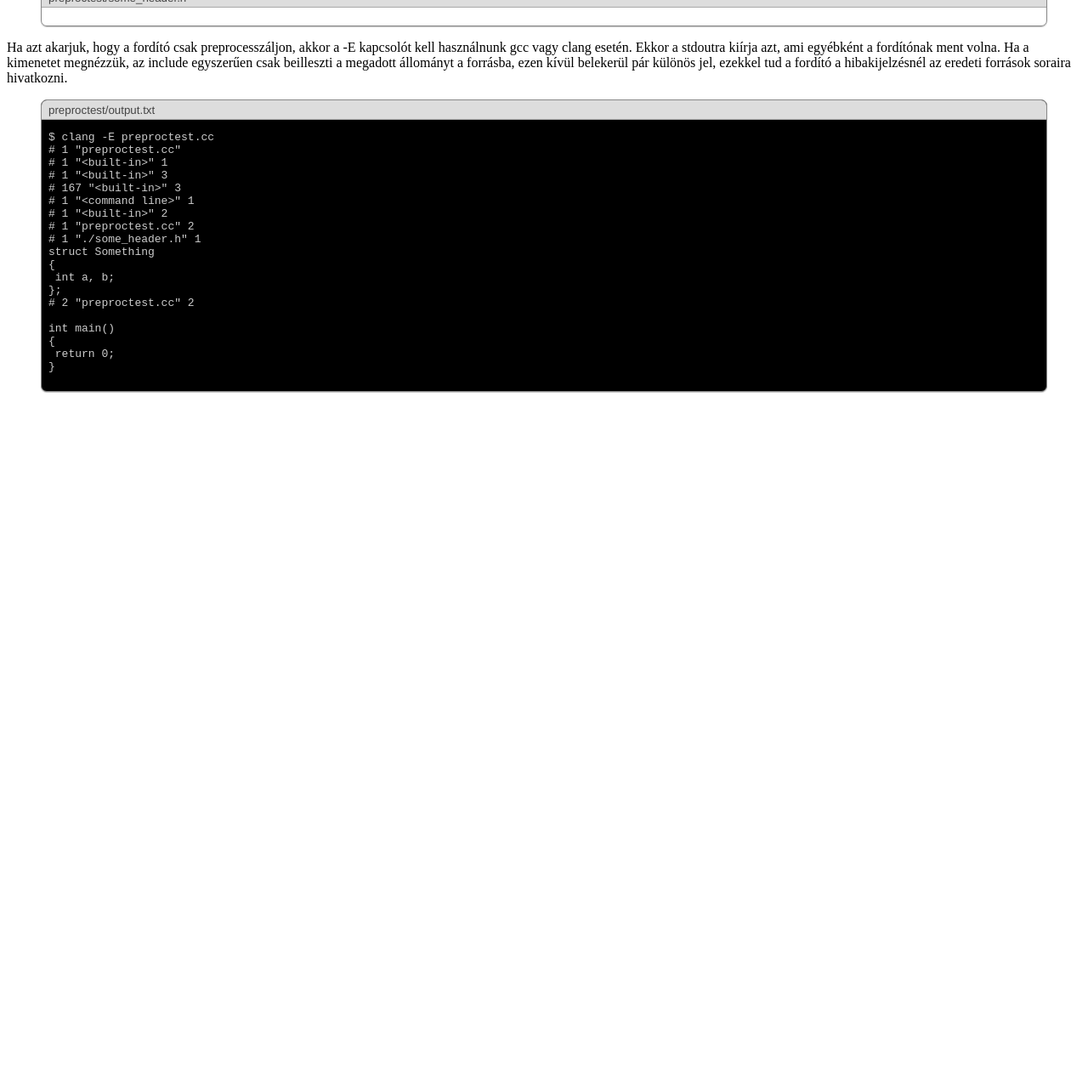
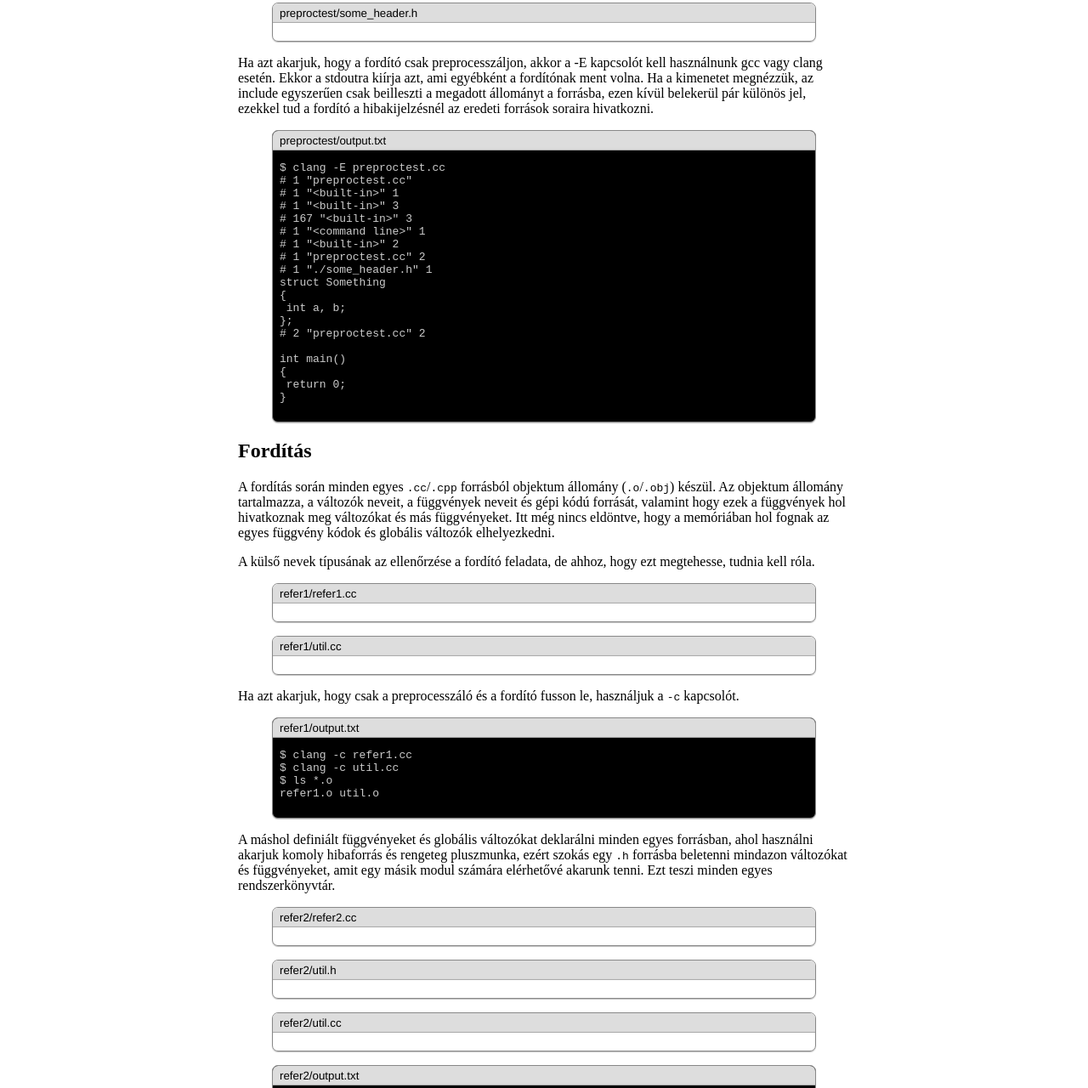
Before and after one commit to psiroki/psiroki.github.io, a plain HTML site: page ccjegyzet/index.html in a window 1280 px wide. Shown: the part 289-1569 px from the top of the page at 85% size. Before the commit the page ends 800 px from the top, so only its background shows below. Drawn offline with nearby package versions, Linux system fonts and the light colour scheme; no server answers.

Commit message:
Added compiling section

```diff
--- a/ccjegyzet/css/notes.css
+++ b/ccjegyzet/css/notes.css
@@ -1,3 +1,10 @@
+@media screen and (min-width: 1024px) {
+	body {
+		max-width: 720px;
+		margin: 0 auto;
+	}
+}
+
 figure
 {
     border: 1px solid #888;
@@ -23,3 +30,14 @@ figure.console
 	background: black;
 	color: #ccc;
 }
+
+figcaption a
+{
+	color: #000;
+	text-decoration: none;
+}
+
+figcaption a:hover
+{
+	text-decoration: underline;
+}
--- a/ccjegyzet/index.html
+++ b/ccjegyzet/index.html
@@ -5,6 +5,7 @@
 <title>C++ jegyzet</title>
 <link rel="stylesheet" href="css/sh_style.css"/>
 <link rel="stylesheet" href="css/notes.css"/>
+<meta name="viewport" content="width=device-width, user-scalable=no"/>
 </head>
 <body>
 <ol>
@@ -28,6 +29,29 @@ include egyszerűen csak beilleszti a megadott állományt a forrásba, ezen
 kívül belekerül pár különös jel, ezekkel tud a fordító a hibakijelzésnél
 az eredeti források soraira hivatkozni.</p>
 <pre class="console" data-source="preproctest/output.txt"></pre>
+<h2>Fordítás</h2>
+<p>A fordítás során minden egyes <code>.cc</code>/<code>.cpp</code>
+forrásból objektum állomány (<code>.o</code>/<code>.obj</code>) készül.
+Az objektum állomány tartalmazza, a változók neveit, a függvények neveit
+és gépi kódú forrását, valamint hogy ezek a függvények hol hivatkoznak meg
+változókat és más függvényeket. Itt még nincs eldöntve, hogy a memóriában
+hol fognak az egyes függvény kódok és globális változók elhelyezkedni.</p>
+<p>A külső nevek típusának az ellenőrzése a fordító feladata, de ahhoz, hogy
+ezt megtehesse, tudnia kell róla.</p>
+<pre class="sh_cpp" data-source="refer1/refer1.cc"></pre>
+<pre class="sh_cpp" data-source="refer1/util.cc"></pre>
+<p>Ha azt akarjuk, hogy csak a preprocesszáló és a fordító fusson le,
+használjuk a <code>-c</code> kapcsolót.</p>
+<pre class="console" data-source="refer1/output.txt"></pre>
+<p>A máshol definiált függvényeket és globális változókat deklarálni minden
+egyes forrásban, ahol használni akarjuk komoly hibaforrás és rengeteg
+pluszmunka, ezért szokás egy <code>.h</code> forrásba beletenni mindazon
+változókat és függvényeket, amit egy másik modul számára elérhetővé akarunk
+tenni. Ezt teszi minden egyes rendszerkönyvtár.</p>
+<pre class="sh_cpp" data-source="refer2/refer2.cc"></pre>
+<pre class="sh_cpp" data-source="refer2/util.h"></pre>
+<pre class="sh_cpp" data-source="refer2/util.cc"></pre>
+<pre class="console" data-source="refer2/output.txt"></pre>
 </section>
 </article>
 <script type="application/javascript" src="js/sh_cpp.js"></script>
--- a/ccjegyzet/js/highlightDocument.js
+++ b/ccjegyzet/js/highlightDocument.js
@@ -18,7 +18,8 @@ $(function() {
 			return;
 		var figure = document.createElement("figure");
 		var ref = pre.getAttribute("data-source");
-		$(figure).insertBefore(pre).append($("<figcaption/>").text(ref)).append(pre);
+		$(figure).insertBefore(pre).append($("<figcaption/>")
+			.append($("<a/>", { href: ref }).text(ref))).append(pre);
 		if($(pre).hasClass("console"))
 		{
 			$(pre).removeClass("console");
```
Also changed, not shown: ccjegyzet/refer1/output.txt (added), ccjegyzet/refer2/output.txt (added), 6 other files.
